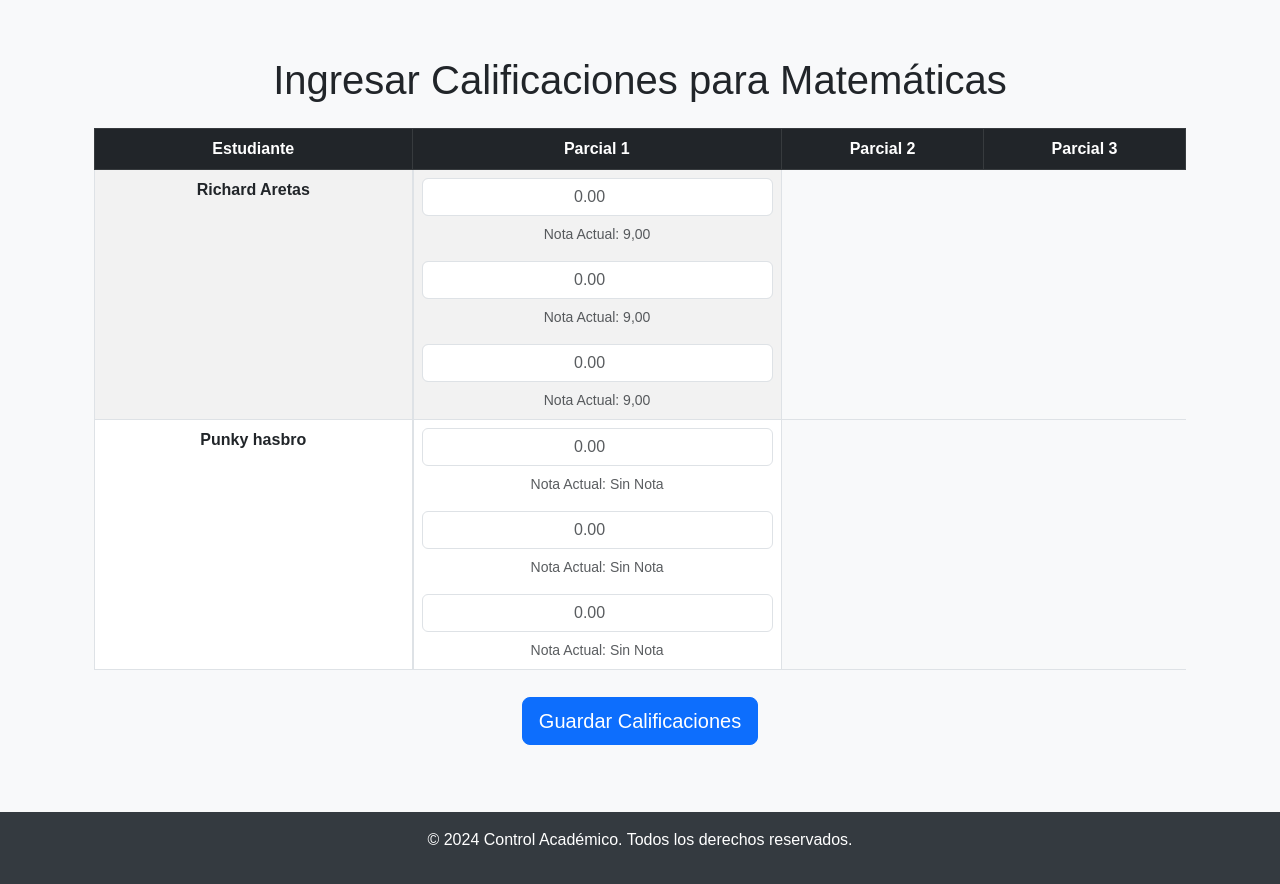
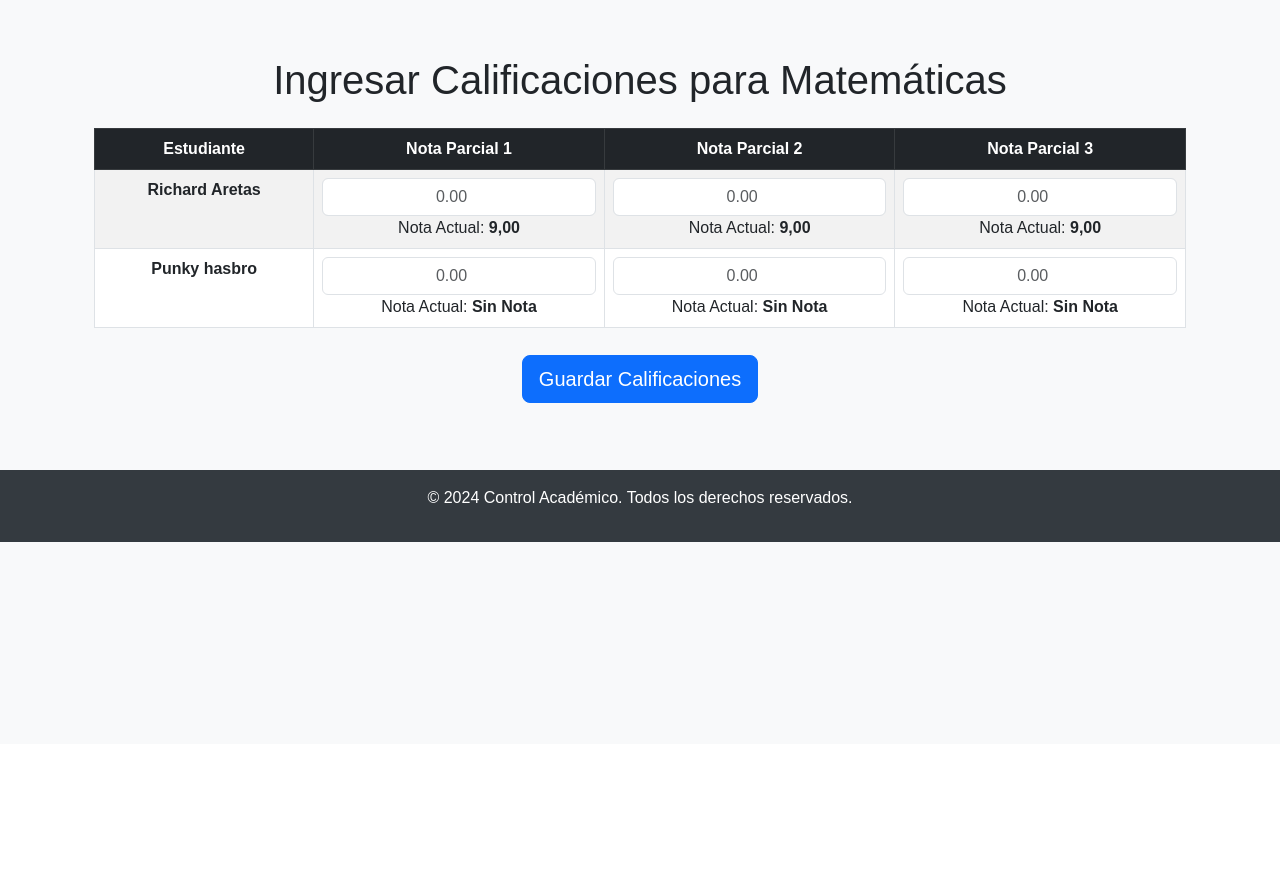
Before and after one commit to fabro00150/acdemic, a Django app: page /ingresar_calificaciones/1 in a window 1280 px wide. Shown: the part 56-940 px from the top of the page. After the commit the page ends 598 px from the top, so only its background shows below. Run offline with Django 5.2, Linux system fonts and the light colour scheme; data comes from the database, SQL or seed files in the repository; both versions use the stored data as it was after the commit; some libraries are stand-ins or nearby versions.

Commit message:
hasta aqui ya queda la mini version , no hay nada que podamos hace :(

```diff
--- a/aplicaciones/escolastico/templates/ingresar_calificaciones.html
+++ b/aplicaciones/escolastico/templates/ingresar_calificaciones.html
@@ -11,7 +11,7 @@
                 <tr>
                     <th>Estudiante</th>
                     {% for parcial in parciales_rango %}
-                        <th>Parcial {{ parcial }}</th>
+                        <th>Nota Parcial {{ parcial }}</th>
                     {% endfor %}
                 </tr>
             </thead>
@@ -20,18 +20,15 @@
                     <tr>
                         <td class="fw-bold">{{ estudiante.nombre }} {{ estudiante.apellido }}</td>
                         {% for parcial in parciales_rango %}
-                            <td class="d-flex flex-column align-items-center">
+                            <td>
                                 <input type="number"
-                                       class="form-control text-center mb-2"
+                                       class="form-control text-center"
                                        name="calificacion_{{ estudiante.id }}_{{ parcial }}"
                                        value="{{ estudiante.calificaciones|get_item:parcial|default:'' }}"
                                        step="0.01"
                                        min="0"
                                        max="10"
-                                       placeholder="0.00">
-                                <small class="text-muted">
-                                    Nota Actual: {{ estudiante.calificaciones|get_item:parcial|default:"Sin Nota" }}
-                                </small>
+                                       placeholder="0.00">Nota Actual: <b>{{ estudiante.calificaciones|get_item:parcial|default:"Sin Nota" }}
                             </td>
                         {% endfor %}
                     </tr>
```
Also changed, not shown: escolastico.db.
